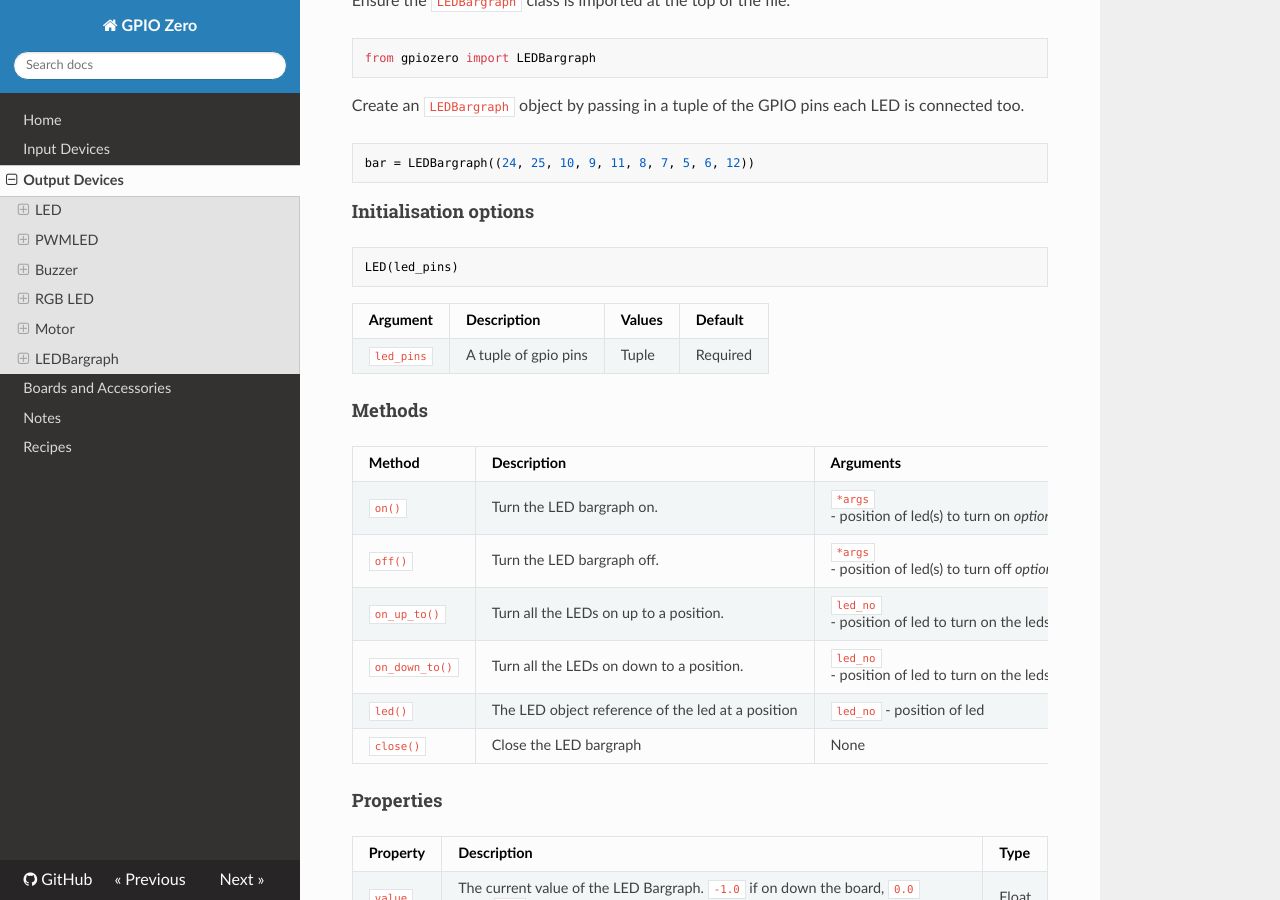
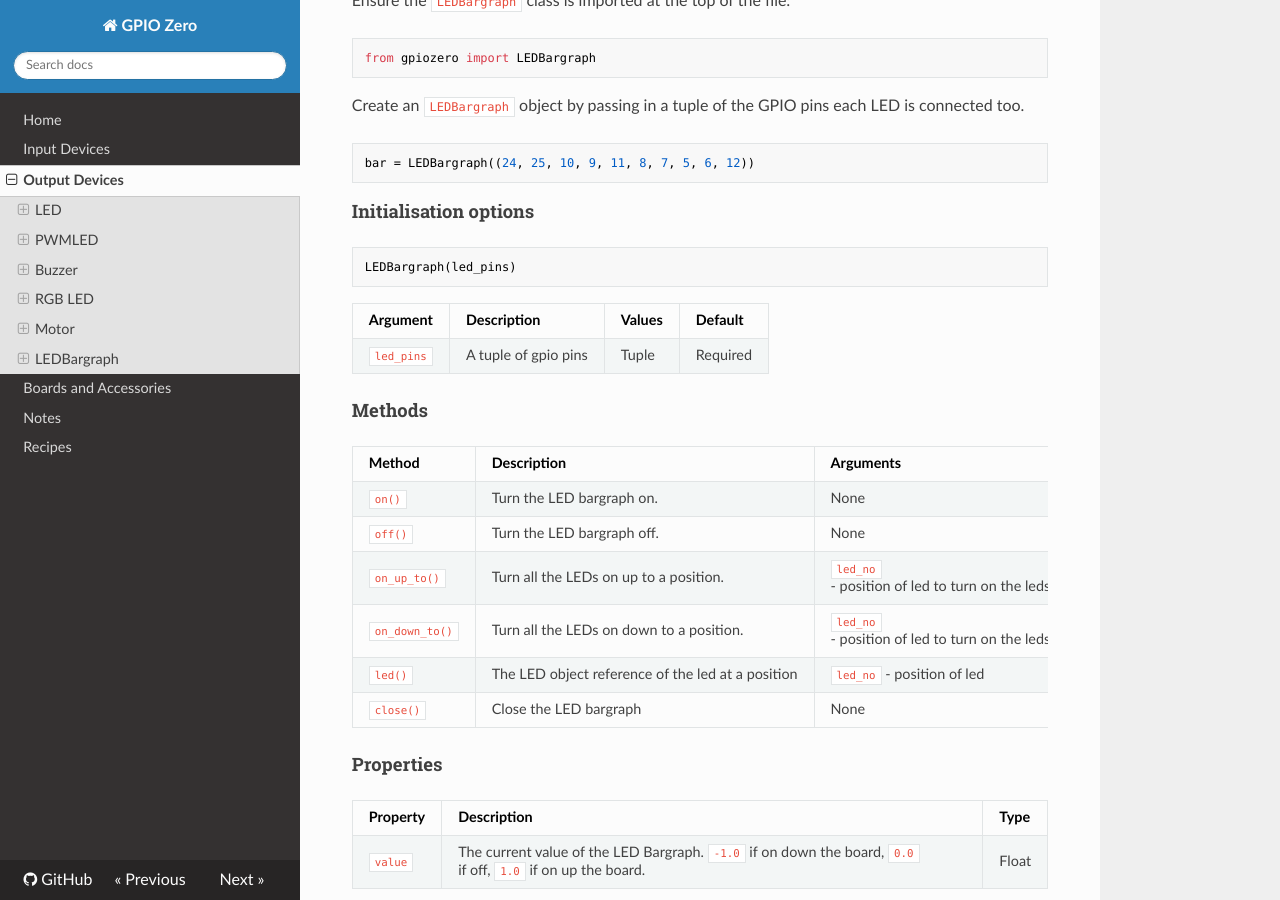
Before and after one commit to gpiozero/gpiozero, an MkDocs documentation site: the page built from docs/outputs.md, in a window 1280 px wide and 900 px high, scrolled down 8386 px. Built offline with MkDocs 1.6.1, drawn with Linux system fonts in a browser that asks for light colours; nearby versions of some CDN libraries; old or Windows-style settings are respelled for this version of MkDocs.

Commit message:
Updates to LEDBargraph

````diff
--- a/docs/outputs.md
+++ b/docs/outputs.md
@@ -339,7 +339,7 @@ bar = LEDBargraph((24, 25, 10, 9, 11, 8, 7, 5, 6, 12))
 #### Initialisation options
 
 ```python
-LED(led_pins)
+LEDBargraph(led_pins)
 ```
 
 | Argument | Description | Values | Default |
@@ -350,8 +350,8 @@ LED(led_pins)
 
 | Method | Description | Arguments |
 | ------ | ----------- | --------- |
-| `on()`     | Turn the LED bargraph on.  | `*args` - position of led(s) to turn on *optional*  |
-| `off()`     | Turn the LED bargraph off.  | `*args` - position of led(s) to turn off *optional*  |
+| `on()`     | Turn the LED bargraph on.  | None  |
+| `off()`     | Turn the LED bargraph off.  | None  |
 | `on_up_to()`     | Turn all the LEDs on up to a position.  | `led_no` - position of led to turn on the leds up to |
 | `on_down_to()`     | Turn all the LEDs on down to a position.  | `led_no` - position of led to turn on the leds down to |
 | `led()`     | The LED object reference of the led at a position  | `led_no` - position of led |
````
Also changed, not shown: 1 other file.
